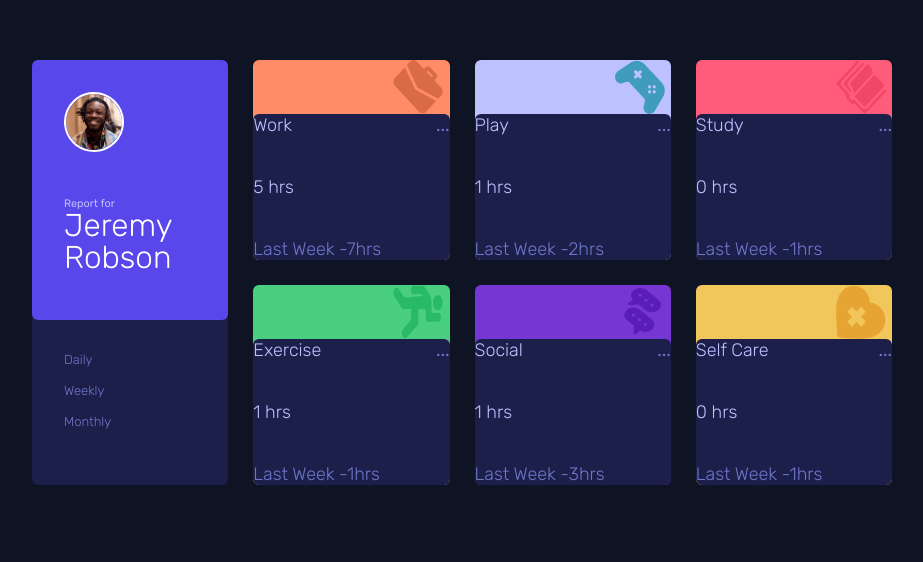
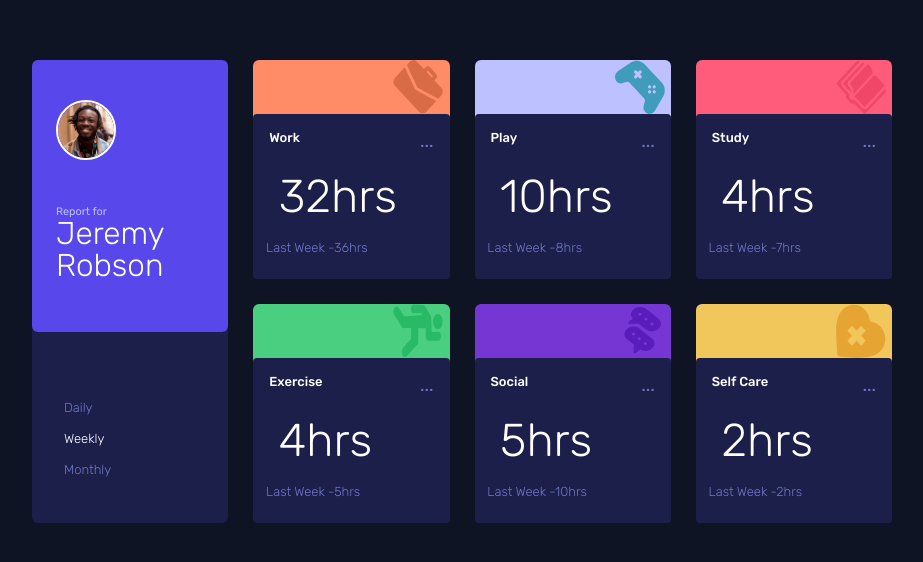
Before and after one commit to CipiVlad/time_tracking_dashboard, a React (Vite) app: page / in a window 1280 px wide. Shown: the part 130-692 px from the top of the page, without its empty margins (178-1101 px from the left). Built offline with nearby package versions, Linux system fonts and the light colour scheme.

Commit message:
styled activity container to match design, small adjustments

```diff
--- a/src/components/ActivityCard.tsx
+++ b/src/components/ActivityCard.tsx
@@ -22,7 +22,7 @@ const ActivityCard = (props: Data & OptionTimeFrameProps) => {
                         : props.optionTimeFrame === 'Weekly'
                             ? timeframes.weekly.current
                             : timeframes.monthly.current
-                } hrs
+                }hrs
 
             </h2>
             <p className="activity_previous">Last Week -
--- a/src/components/GridLayout.tsx
+++ b/src/components/GridLayout.tsx
@@ -13,8 +13,8 @@ import { useState } from 'react'
 const GridLayout = () => {
 
     //switch time frame dynamically
-    const chooseTimeFrame = ['Daily', 'Weekly', 'Monthly']
-    const [optionTimeFrame, setOptionTimeFrame] = useState<string>()
+    const chooseTimeFrame: string[] = ['Daily', 'Weekly', 'Monthly']
+    const [optionTimeFrame, setOptionTimeFrame] = useState<string>(chooseTimeFrame[1])
 
     // handle chosen time frame
     const handleOptionTimeFrame = (optionTimeFrame: string) => {
--- a/src/scss/ActivityCard.scss
+++ b/src/scss/ActivityCard.scss
@@ -4,19 +4,19 @@
 .activity_container {
     background-color: $dark-blue;
     // padding-bottom: 72px;
-    border-radius: 6px;
+    border-radius: 4px;
     display: grid;
     grid-template-rows: 1fr 1fr;
-    gap: 5vh;
-
 
     .activity_heading_flexbox {
         display: flex;
         justify-content: space-between;
+        padding: 2vh;
 
         .activity {
-            color: $pale-blue;
-            font-weight: $font-weight-300;
+            color: white;
+            font-weight: $font-weight-500;
+            font-size: small;
         }
 
         .three_dots {
@@ -30,12 +30,21 @@
     }
 
     .activity_time {
-        color: $pale-blue;
-        font-weight: $font-weight-300;
+        color: white;
+        font-size: 46px;
+        font-weight: 100;
+        padding: 0 2vw;
     }
 
     .activity_previous {
         color: $desaturated-blue;
         font-weight: $font-weight-300;
+        font-size: small;
+        padding: 2vh 1vw 0;
+        margin-bottom: 3vh;
     }
 }
+
+.activity_container:hover {
+    background-color: $hover-blue;
+}
--- a/src/scss/GridLayout.scss
+++ b/src/scss/GridLayout.scss
@@ -7,8 +7,6 @@
     justify-content: center;
     place-items: center;
     min-height: 100vh;
-
-
 
     // parent grid container
     .parent_grid {
@@ -40,10 +38,10 @@
             }
 
             .person_details {
-                height: 260px;
                 background: $blue;
                 border-radius: 6px;
-                padding: 4vh;
+                padding: 5vh 3vh 4vw;
+                margin-bottom: 2em;
 
                 p {
                     color: white;
@@ -68,7 +66,7 @@
             .timeframe {
                 display: flex;
                 flex-direction: column;
-                gap: 2svh;
+                gap: 2vh;
                 background-color: $dark-blue;
                 padding: 4vh;
 
@@ -86,12 +84,6 @@
                 .active {
                     color: white
                 }
-
-                // p:nth-of-type(1),
-                // p:nth-of-type(2) {
-                //     margin-bottom: 2vh;
-                // }
-
             }
         }
 
--- a/src/scss/_variables.scss
+++ b/src/scss/_variables.scss
@@ -22,7 +22,7 @@ $very-dark-blue: hsl(226, 43%, 10%);
 $dark-blue: hsl(235, 46%, 20%);
 $desaturated-blue: hsl(235, 45%, 61%);
 $pale-blue: hsl(236, 100%, 87%);
-
+$hover-blue: hsl(236, 40%, 35%);
 //Font
 $font-size: 18px;
 $font-family: "Rubik", sans-serif;
```
Also changed, not shown: src/assets/style-guide.md (+1 -0 lines).
